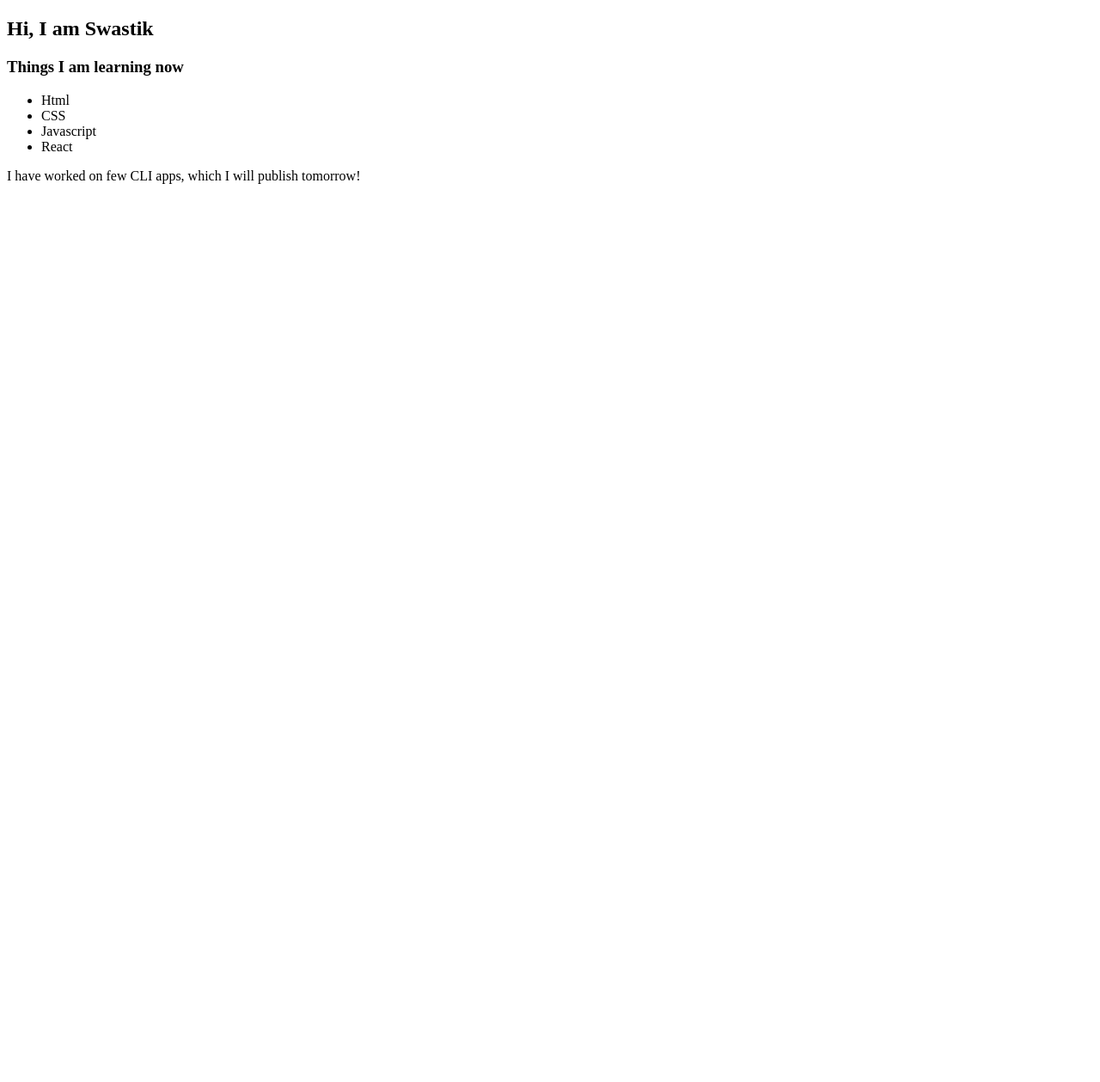
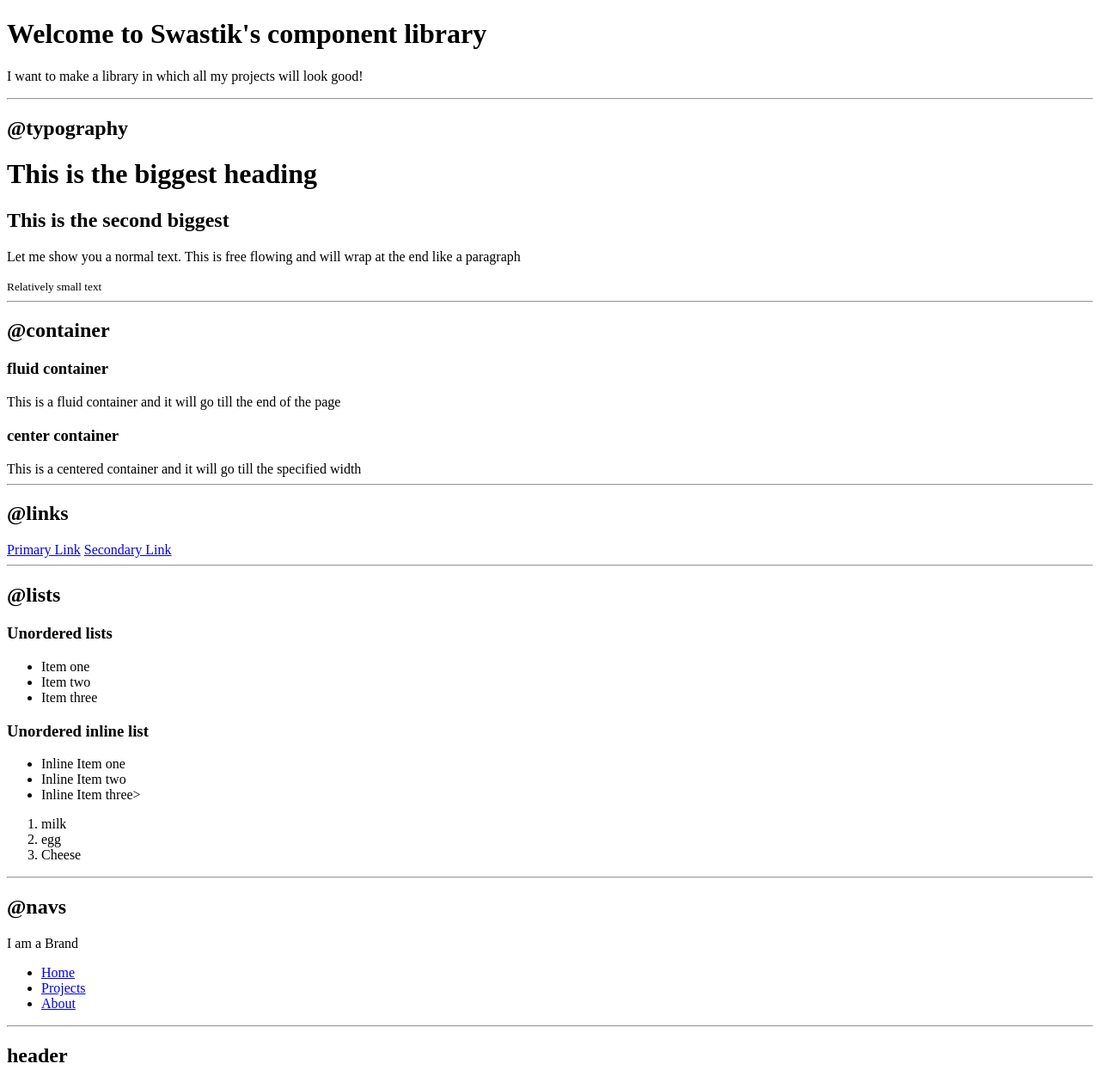
Before and after one commit to Swastik1/My_Portfolio, a plain HTML site: page index.html in a window 1280 px wide. Shown: the top 1259 px of the page at 86% size. Before the commit the page ends 800 px from the top, so only its background shows below. Drawn offline with Linux system fonts and the light colour scheme.

Commit message:
code for html completed

```diff
--- a/index.html
+++ b/index.html
@@ -4,18 +4,110 @@
     <meta charset="UTF-8">
     <meta http-equiv="X-UA-Compatible" content="IE=edge">
     <meta name="viewport" content="width=device-width, initial-scale=1.0">
-    <title>Swastik's Portfolio</title>
+    <title>Component Library</title>
 </head>
 <body>
-    <h2>Hi, I am Swastik</h2>
-    <h3>Things I am learning now</h3>
+    <h1>Welcome to Swastik's component library</h1>
+    <p>I want to make a library in which all my projects will look good!</p>
+
+    <hr>
+    <h2>@typography</h2>
+
+    <h1>This is the biggest heading</h1>
+    <h2>This is the second biggest</h2>
+    <p>Let me show you a normal text. This is free flowing and will wrap at the end like a paragraph</p>
+    <small>Relatively small text</small>
+
+    <hr>
+
+    <h2>@container</h2>
+
+    <h3>fluid container</h3>
+    <div>This is a fluid container and it will go till the end of the page </div>
+
+    <h3>center container</h3>
+    <div>This is a centered container and it will go till the specified width</div>
+
+    <hr>
+
+    <h2>@links</h2>
+
+    <a href="/">Primary Link</a>
+    <a href="/">Secondary Link</a>
+
+    <hr>
+
+    <h2>@lists</h2>
+
+    <h3>Unordered lists</h3>
+
     <ul>
-        <li>Html</li>
-        <li>CSS</li>
-        <li>Javascript</li>
-        <li>React</li>
+        <li>Item one</li>
+        <li>Item two</li>
+        <li>Item three</li>
     </ul>
 
-    <p>I have worked on few CLI apps, which I will publish tomorrow! </p>
+    <h3>Unordered inline list</h3>
+
+    <ul>
+        <li>Inline Item one</li>
+        <li>Inline Item two</li>
+        <li>Inline Item three></li>
+    </ul>
+
+    <ol>
+        <li>milk</li>
+        <li>egg</li>
+        <li>Cheese</li>
+    </ol>
+
+    <hr>
+
+    <h2>@navs</h2>
+    <div>I am a Brand</div>
+    <ul>
+        <li><a href="http://">Home</a></li>
+        <li><a href="http://">Projects</a></li>
+        <li><a href="http://">About</a></li>
+    </ul>
+
+    <hr>
+
+    <h2>header</h2>
+
+    <header>
+        <img src="images/hero.svg">
+        <h1>Heading inside hero</h1>
+    </header>
+
+    <hr>
+
+    <h2>@section</h2>
+
+     <section>
+        <h3>white section</h3>
+        <p>This will have white background</p>
+     </section>
+
+     <section>
+        <h3>off white section</h3>
+        <p>This will have gray background</p>
+     </section>
+
+     <hr>
+     <h2>@footer</h2>
+     <footer>
+        <div>Some small heading inside footer</div>
+        <ul>
+            <li>Social one</li>
+            <li>Social two</li>
+            <li>Social three</li>
+        </ul>
+     </footer>
+
+
+
+
+    <!-- <div style="height: 30vh;"></div> -->
 </body>
 </html>
```
Also changed, not shown: images/hero.svg (added).
